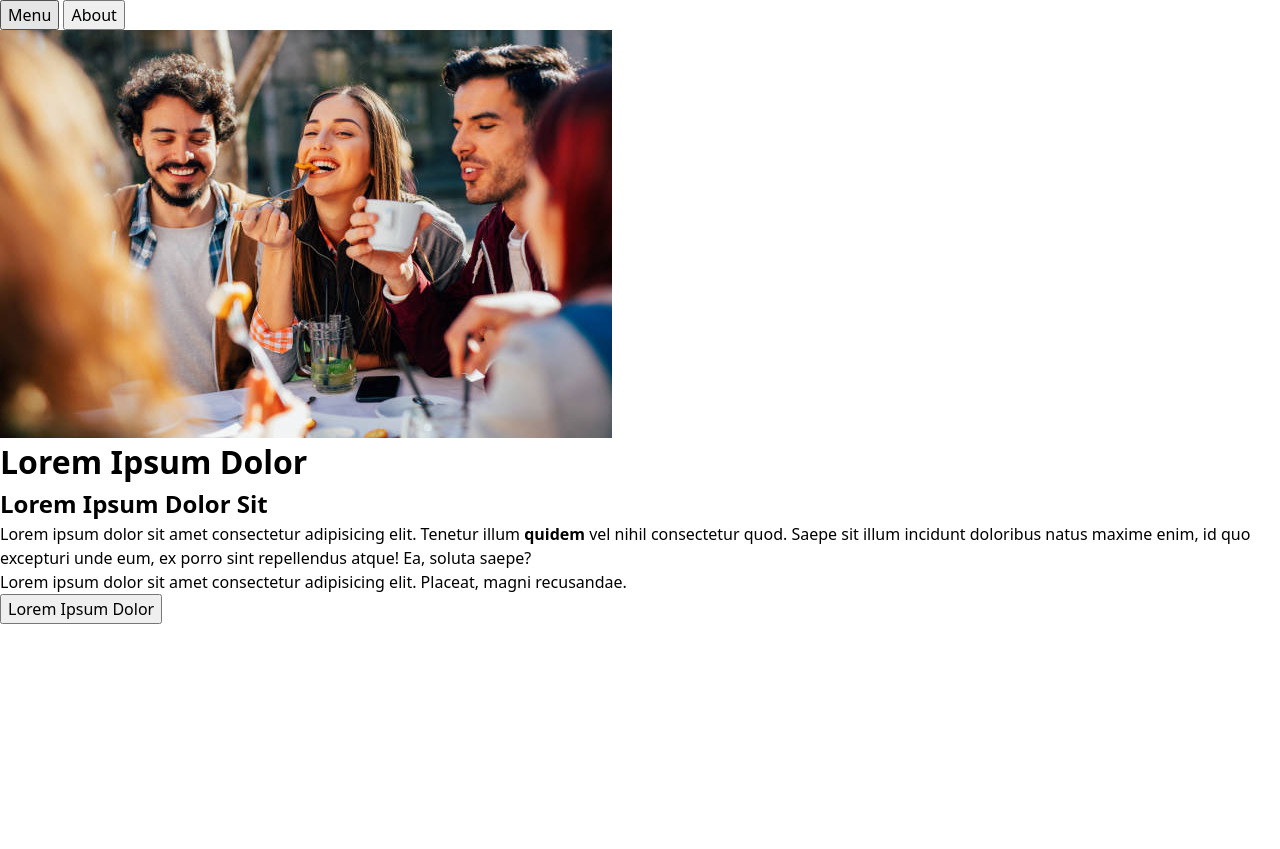
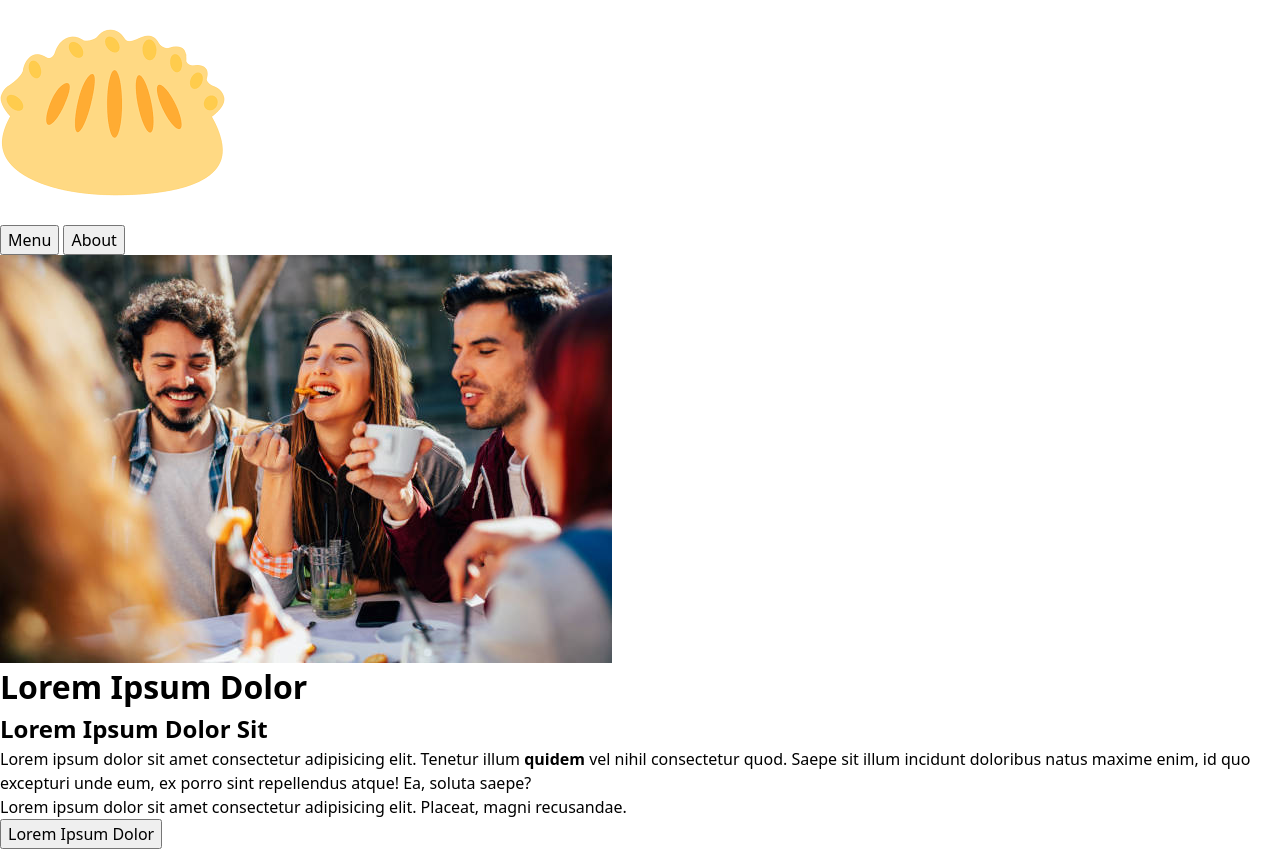
Before and after one commit to rndall/odin-restaurant-page, a website built with webpack: page src/template.html in a window 1280 px wide. Before the commit the page ends 800 px from the top, so only its background shows below. Built offline with nearby package versions, Linux system fonts and the light colour scheme.

Commit message:
Add website logo

```diff
--- a/src/template.html
+++ b/src/template.html
@@ -8,6 +8,8 @@
 
   <body>
     <header>
+      <img src="img/logo.png" alt="Logo" />
+
       <nav>
         <button>Home</button>
         <button>Menu</button>
```
Also changed, not shown: src/img/logo.png (added).
